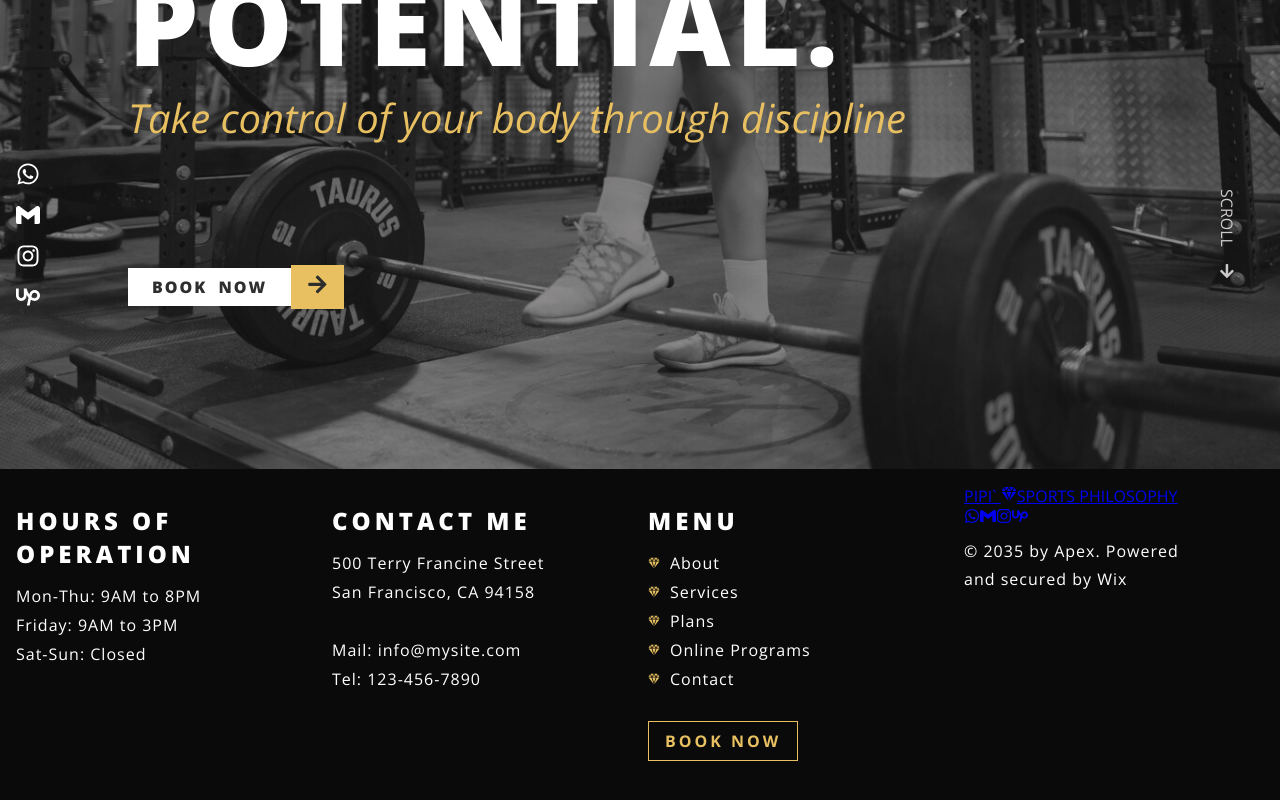
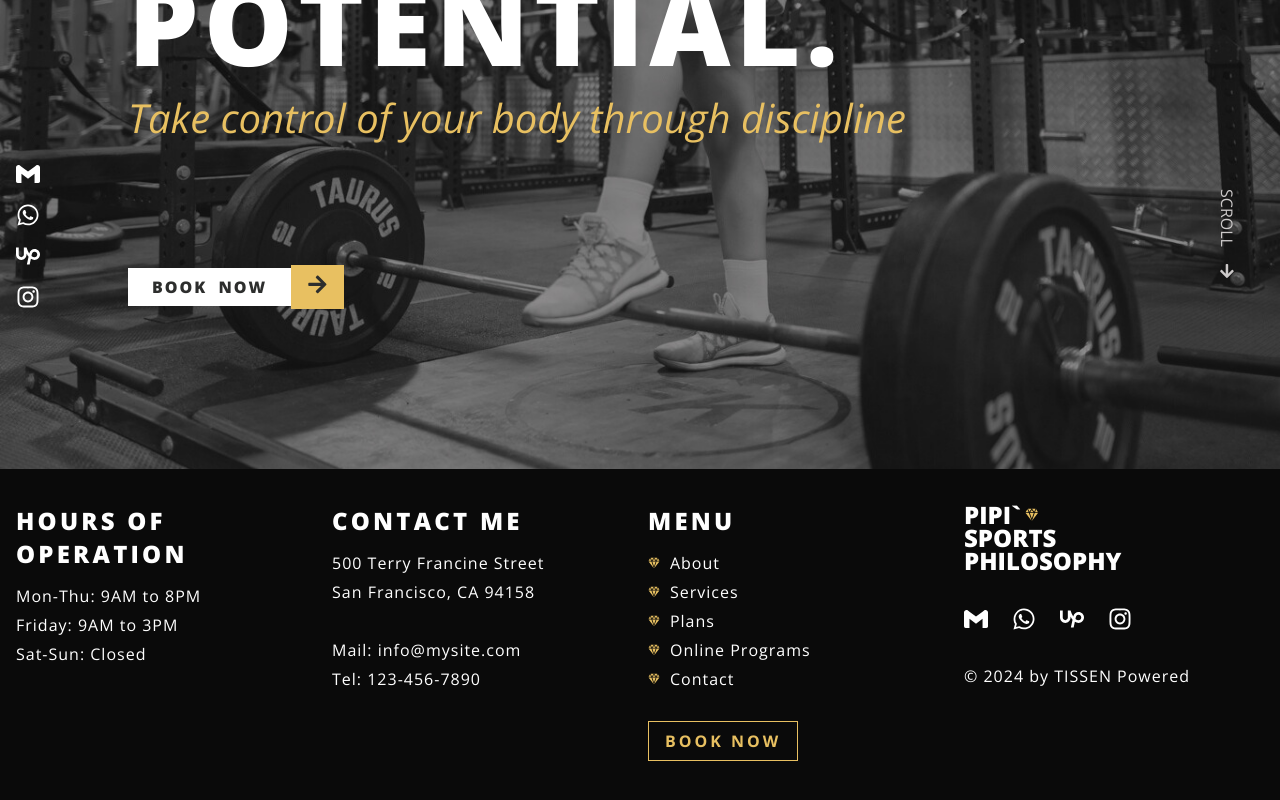
Before and after one commit to RuslanTissen/PIPI-world-2, a React (Create React App) app: page / in a window 1280 px wide. Shown: the part 456-1256 px from the top of the page. Built offline with nearby package versions, Linux system fonts and the light colour scheme; a web font is replaced by a local one.

Commit message:
footer done

```diff
--- a/src/components/footer/Footer.jsx
+++ b/src/components/footer/Footer.jsx
@@ -60,6 +60,7 @@ function Footer() {
 				<NavLink to="MySQL" onClick={scrollToTheTop}>MySQL</NavLink>
 				<NavLink to="CPlusPlus" onClick={scrollToTheTop}>C++</NavLink> */}
 			</div>
+
 			<div className="footer__menu footer__operation--block">
 				<h2>MENU</h2>
 
@@ -79,17 +80,17 @@ function Footer() {
 			</div>
 
 			<div className="footer__logo footer__operation--block">
-				<p2 className='logo-box'><NavLink className='logo-box' to="*" onClick={scrollToTheTop}><span>PIPI` <IoDiamondSharp /></span>SPORTS  <span />PHILOSOPHY <span /></NavLink> </p2>
+				<h2 className='footer__logo--logo-box' ><NavLink to="*" onClick={scrollToTheTop}><span>PIPI` <IoDiamondSharp /></span>SPORTS  <span />PHILOSOPHY <span /></NavLink></h2>
 
 				<div className="footer__logo--social-container">
-					<a className='footer__logo--social' href='https://wa.me/14155797059' target='_blank'><FaWhatsapp /></a>
-					<NavLink className='footer__logo--social' to="Contact" onClick={scrollToTheTop}><SiGmail /></NavLink>
-					<a className='footer__logo--social' href='https://www.instagram.com/pipitosti/' target='_blank'><FaInstagram /></a>
-					<a className='footer__logo--social' href='https://www.upwork.com/freelancers/~01fe4cfc87ce82d6a8' target='_blank'><SiUpwork /></a>
+					<NavLink className='footer__logo--social-container-link' to="Contact" onClick={scrollToTheTop}><SiGmail /></NavLink>
+					<a className='footer__logo--social-container-link' href='https://wa.me/14155797059' target='_blank'><FaWhatsapp /></a>
+					<a className='footer__logo--social-container-link' href='https://www.upwork.com/freelancers/~01fe4cfc87ce82d6a8' target='_blank'><SiUpwork /></a>
+					<a className='footer__logo--social-container-link' href='https://www.instagram.com/pipitosti/' target='_blank'><FaInstagram /></a>
 				</div>
 
-				<p>© 2035 by Apex. Powered </p>
-				<p>and secured by Wix</p>
+				<p>© 2024 by TISSEN  Powered</p>
+				{/* <p>and secured by Wix</p> */}
 
 				{/* <div className="footer__container--section-2-logos">
 					<NavLink to="*" onClick={scrollToTheTop}> PIPI sports Psychology </NavLink>
--- a/src/components/footer/Footer.scss
+++ b/src/components/footer/Footer.scss
@@ -11,7 +11,7 @@
 		height: fit-content;
 		h2 {
 			font-weight: 800;
-			letter-spacing: clamp(0.05rem, 1vw, 0.25rem);
+			// letter-spacing: clamp(0.05rem, 1vw, 0.25rem);
 		}
 		p {
 			line-height: clamp(0.75rem, 1vw, 1rem);
@@ -38,6 +38,36 @@
 		.empty_line {
 			opacity: 0;
 		}
+		.footer__logo--logo-box {
+			letter-spacing: normal;
+			display: flex;
+			align-items: center;
+			a {
+				text-decoration: none;
+				color: white;
+				height: fit-content;
+				font-weight: 800;
+				font-style: to-upper-case;
+				line-height: 95%;
+				span {
+					display: block;
+					svg {
+						font-size: 0.85rem;
+						color: #e8c061;
+						margin: 0 1px 3px -2px;
+					}
+				}
+			}
+		}
+		.footer__logo--social-container{
+			margin: 2rem 0;
+			.footer__logo--social-container-link{
+				color: white;
+				font-size: 1.5rem;
+				margin: 0 1.5rem 0 0 ;
+
+			}
+		}
 	}
 	@media (min-width: 1060px) {
 		padding: 1rem;
@@ -45,7 +75,7 @@
 			flex: 1 0 23%;
 			h2 {
 				font-weight: 800;
-				letter-spacing: clamp(0.05rem, 1vw, 0.25rem);
+				letter-spacing: clamp(0.05rem, 1vw, 0.2rem);
 			}
 			p {
 				line-height: clamp(0.75rem, 1vw, 1rem);
--- a/src/components/header/Header.scss
+++ b/src/components/header/Header.scss
@@ -23,8 +23,6 @@
 				text-decoration: none;
 				color: white;
 				height: fit-content;
-				// display: flex;
-				// align-items: center;
 				font-weight: 700;
 				font-style: to-upper-case;
 				line-height: 95%;
@@ -33,8 +31,7 @@
 					svg {
 						font-size: 1.1rem;
 						color: #e8c061;
-						// margin-block: auto;
-						margin: 0;
+						margin: 0 0 2px 0;
 					}
 				}
 			}
@@ -143,7 +140,7 @@
 								svg {
 									font-size: 1.1rem;
 									color: #e8c061;
-									margin: 0;
+									margin: 0 0 2px 0;
 								}
 							}
 						}
--- a/src/components/start/introduction/Introduction.jsx
+++ b/src/components/start/introduction/Introduction.jsx
@@ -18,10 +18,10 @@ function Introduction() {
 		<div className="introduction__container">
 			<div className="introduction__container--social-media">
 				<div className="introduction__container--social-media--link-container">
+					<NavLink className='introduction__container--social-media__links' to="Contact" onClick={scrollToTheTop}><SiGmail /></NavLink>
 					<a className='introduction__container--social-media__links' href='https://wa.me/14155797059' target='_blank'><FaWhatsapp /></a>
-					<NavLink className='introduction__container--social-media__links' to="Contact" onClick={scrollToTheTop}><SiGmail /></NavLink>
+					<a className='introduction__container--social-media__links' href='https://www.upwork.com/freelancers/~01fe4cfc87ce82d6a8' target='_blank'><SiUpwork /></a>
 					<a className='introduction__container--social-media__links' href='https://www.instagram.com/pipitosti/' target='_blank'><FaInstagram /></a>
-					<a className='introduction__container--social-media__links' href='https://www.upwork.com/freelancers/~01fe4cfc87ce82d6a8' target='_blank'><SiUpwork /></a>
 				</div>
 				<div className="introduction__container--social-media--scroll-container">
 					<p>SCROLL <FaArrowRight /></p>
```
